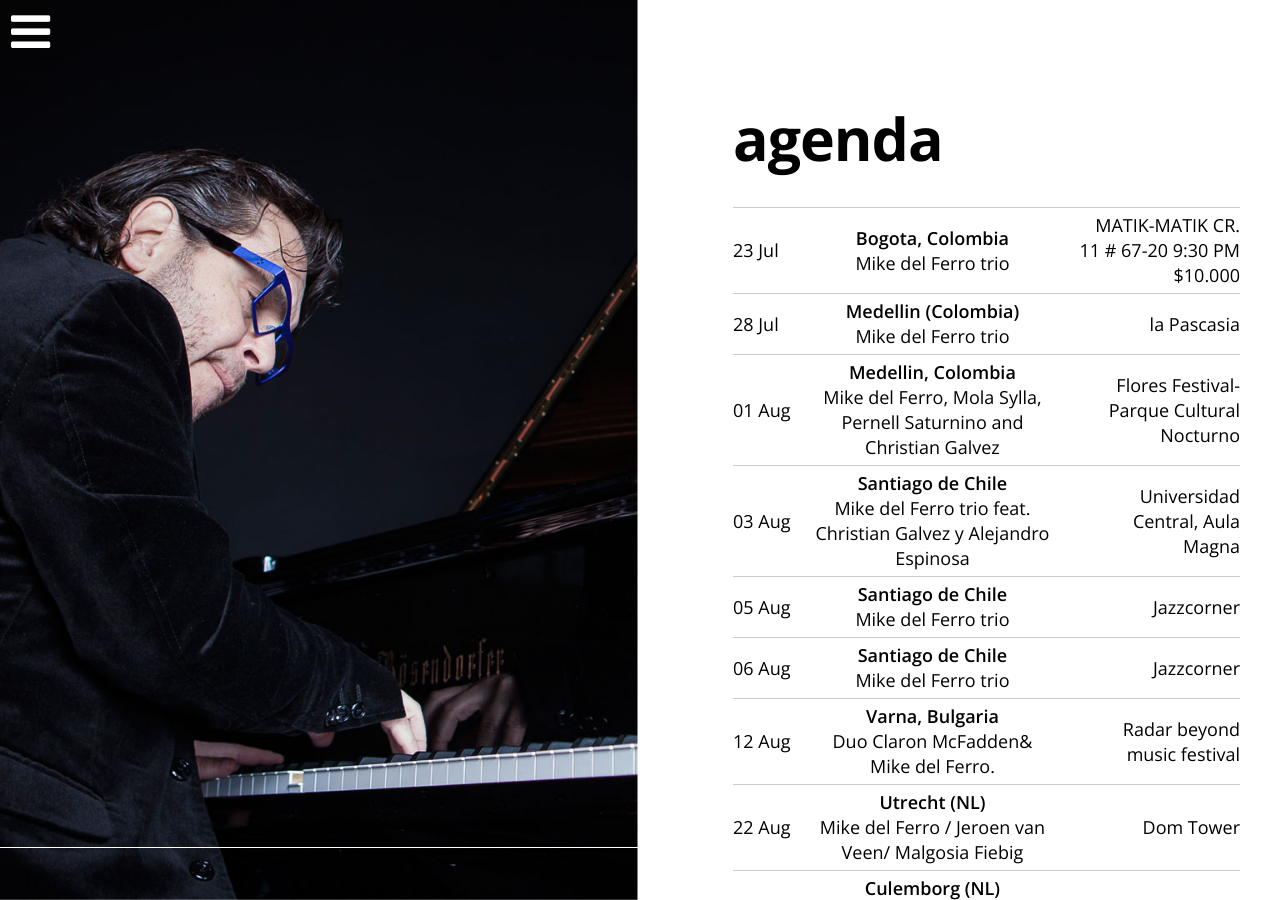
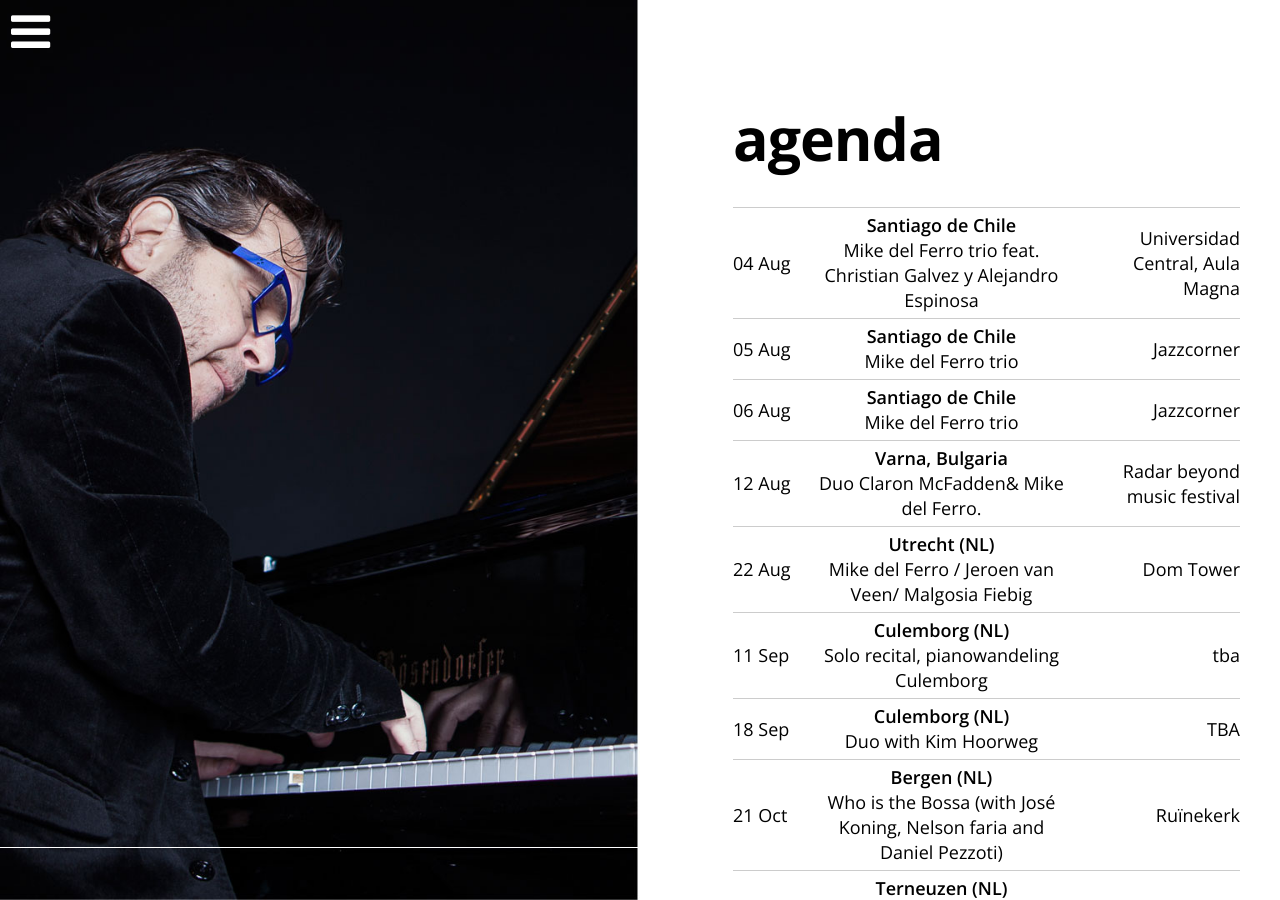
Before and after one commit to mikedelferro/website, a Jekyll site: the page built from agenda.html, in a window 1280 px wide and 900 px high. Built offline with Jekyll 4.4.1, drawn with Linux system fonts in a browser that asks for light colours; nearby versions of some CDN libraries.

Commit message:
Updated '/_config.yml' via CloudCannon

```diff
--- a/_config.yml
+++ b/_config.yml
@@ -3,12 +3,12 @@
     date: 2016-08-12T20:00:00.000Z
     location: Radar beyond music festival
     venue: 'Varna, Bulgaria'
-    url:
+    url: 'https://www.facebook.com/radarfestivalbeyondmusic/?fref=ts'
   - title: Mike del Ferro / Jeroen van Veen/ Malgosia Fiebig
     date: 2016-08-22T20:00:00.000Z
     location: Dom Tower
     venue: Utrecht (NL)
-    url:
+    url: 'http://www.domtoren.nl/event/zomeravondconcerten-stadsbeiaardier'
   - title: 'Mike del Ferro & Pekka Pylkannen'
     date: 2016-10-29T20:00:00.000Z
     location: Birdseye
@@ -54,16 +54,11 @@
     location: De Morgenster
     venue: Hilversum (NL)
     url: 'http://www.seinconcerten.nl/'
-  - title: 'Mike del Ferro, Mola Sylla, Pernell Saturnino and Christian Galvez'
-    date: 2016-08-01T19:00:00.000Z
-    location: Flores Festival- Parque Cultural Nocturno
-    venue: 'Medellin, Colombia'
-    url:
   - title: Mike del Ferro trio feat. Christian Galvez y Alejandro Espinosa
-    date: 2016-08-03T20:00:00.000Z
+    date: 2016-08-04T20:00:00.000Z
     location: 'Universidad Central, Aula Magna'
     venue: Santiago de Chile
-    url:
+    url: 'http://www.ucentral.cl/mike-del-ferro-trio-en-universidad-central/prontus_ucentral2012/2016-07-27/093143.html'
   - title: 'Who is the Bossa (with José Koning, Nelson faria and Daniel Pezzoti)'
     date: 2016-10-21T20:00:00.000Z
     location: Ruïnekerk
@@ -83,16 +78,6 @@
     date: 2016-11-05T20:00:00.000Z
     location: Tenclub
     venue: Amsterdam (NL)
-    url:
-  - title: Mike del Ferro trio
-    date: 2016-07-23T21:30:00.000Z
-    location: 'MATIK-MATIK CR. 11 # 67-20 9:30 PM $10.000'
-    venue: 'Bogota, Colombia'
-    url:
-  - title: Mike del Ferro trio
-    date: 2016-07-28T20:00:00.000Z
-    location: la Pascasia
-    venue: Medellin (Colombia)
     url:
   - title: Mike del Ferro- solo recital
     date: 2016-11-03T20:30:00.000Z
```
